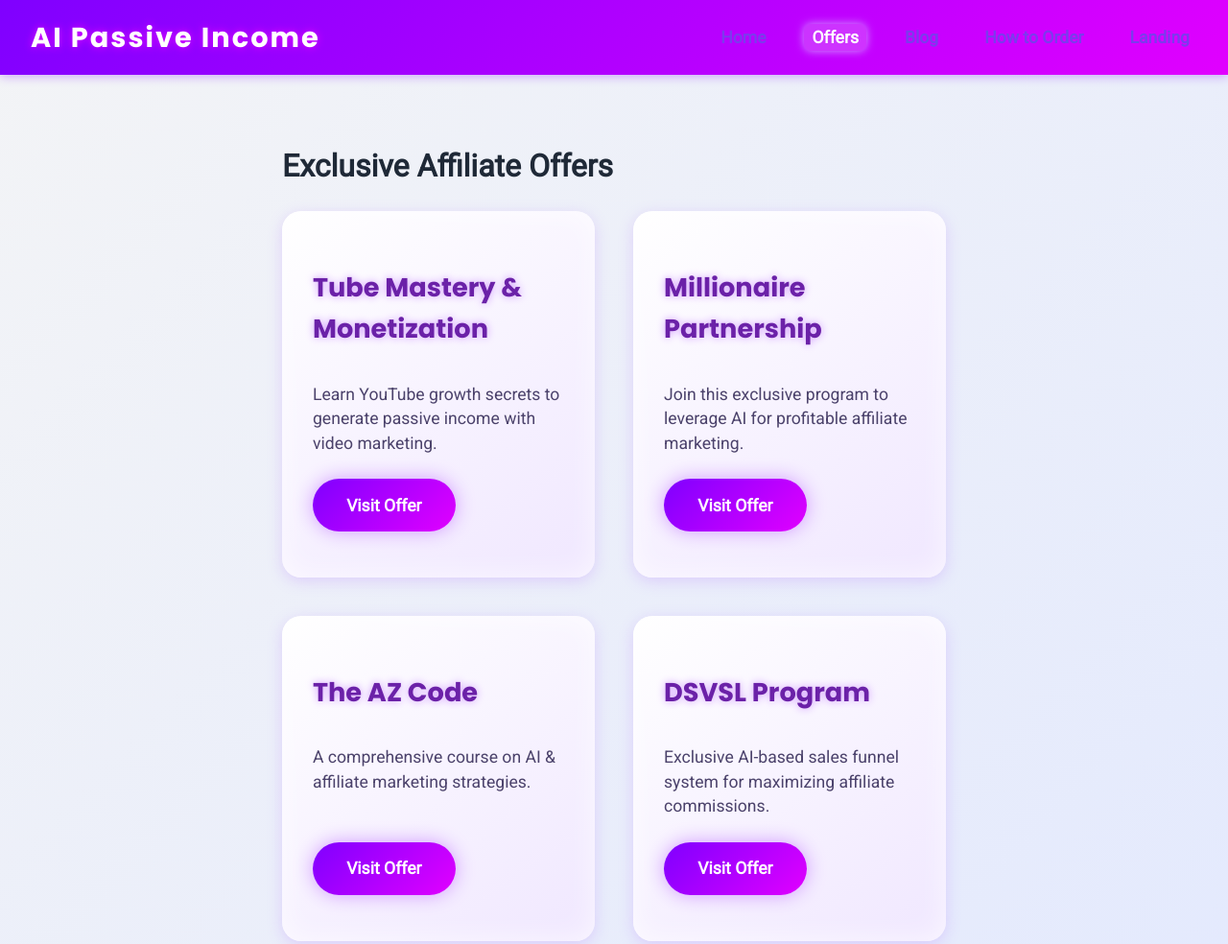
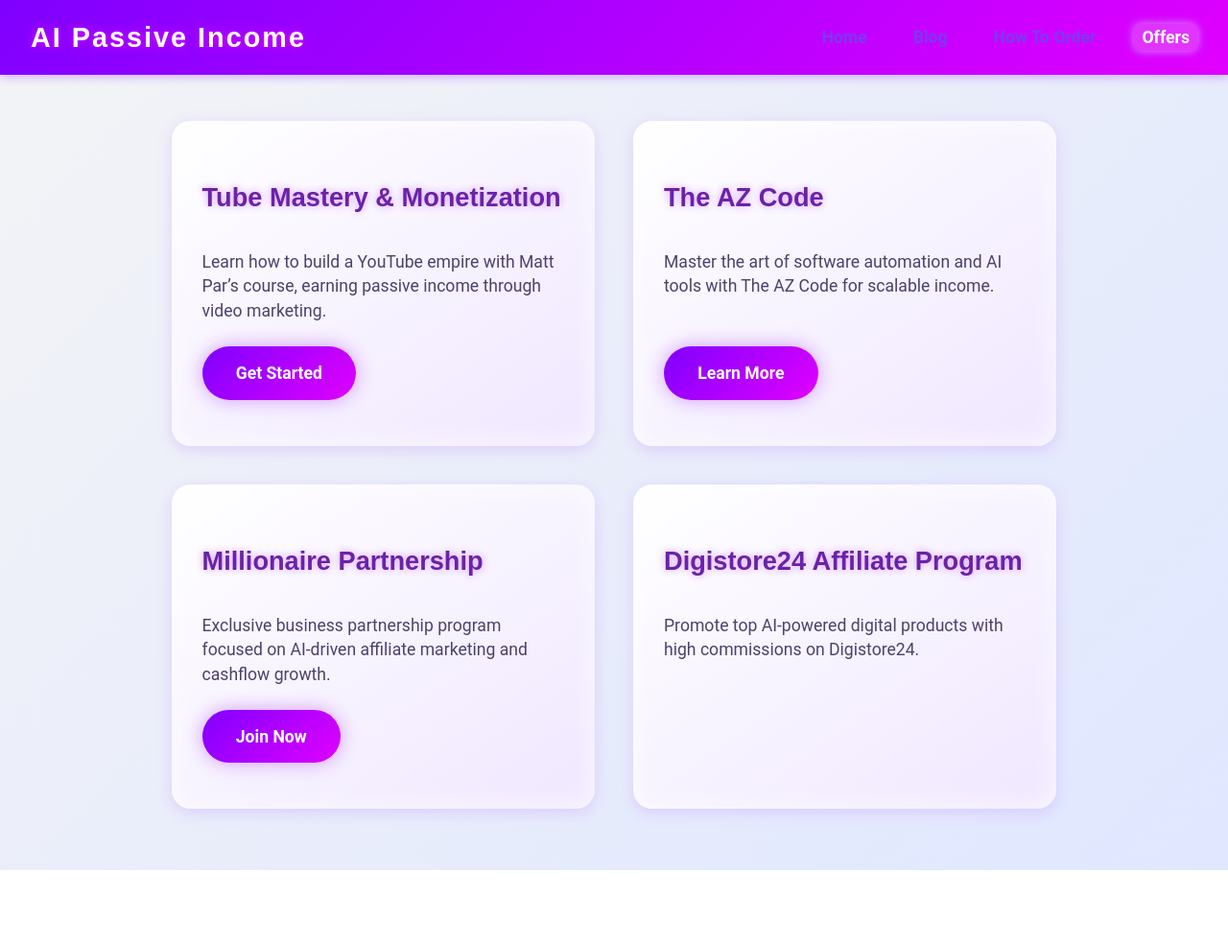
Before and after one commit to yxshh008/ai-cashflow-site, a plain HTML site: page offers.html in a window 1280 px wide. Shown: the top 984 px of the page at 96% size. After the commit the page ends 907 px from the top, so only its background shows below. Drawn offline with Linux system fonts and the light colour scheme.

Commit message:
Update offers.html

```diff
--- a/offers.html
+++ b/offers.html
@@ -4,58 +4,43 @@
   <meta charset="UTF-8" />
   <meta name="viewport" content="width=device-width, initial-scale=1" />
   <title>AI Passive Income - Offers</title>
-  <link href="https://fonts.googleapis.com/css2?family=Poppins:wght@700&family=Roboto&display=swap" rel="stylesheet" />
   <link rel="stylesheet" href="assets/style.css" />
+  <script async src="https://pagead2.googlesyndication.com/pagead/js/adsbygoogle.js?client=ca-pub-2373469554701279"
+     crossorigin="anonymous"></script>
 </head>
 <body>
-  <nav class="navbar" role="navigation" aria-label="Primary Navigation">
-    <div class="logo" tabindex="0">AI Passive Income</div>
+  <nav class="navbar">
+    <div class="logo">AI Passive Income</div>
     <ul class="nav-links">
       <li><a href="index.html">Home</a></li>
-      <li><a href="offers.html" class="active" aria-current="page">Offers</a></li>
       <li><a href="blog.html">Blog</a></li>
-      <li><a href="orders.html">How to Order</a></li>
-      <li><a href="landing.html">Landing</a></li>
+      <li><a href="orders.html">How To Order</a></li>
+      <li><a href="offers.html" class="active">Offers</a></li>
     </ul>
   </nav>
 
   <main>
-    <h1>Exclusive Affiliate Offers</h1>
-    <section class="offers-grid">
-      <article class="offer-card" tabindex="0">
-        <h2>Tube Mastery & Monetization</h2>
-        <p>Learn YouTube growth secrets to generate passive income with video marketing.</p>
-        <a href="https://mattpar.com/tube-mastery-ds#aff=SmartPassiveAI" target="_blank" rel="noopener noreferrer" class="btn-secondary">Visit Offer</a>
+    <section class="offers-grid" aria-label="Affiliate Offers">
+      <!-- Offer Cards -->
+      <article class="offer-card" tabindex="0" role="region" aria-labelledby="offer1-title">
+        <h2 id="offer1-title">Tube Mastery & Monetization</h2>
+        <p>Learn how to build a YouTube empire with Matt Par’s course, earning passive income through video marketing.</p>
+        <a href="https://mattpar.com/tube-mastery-ds#aff=SmartPassiveAI" class="btn-secondary" target="_blank" rel="noopener noreferrer">Get Started</a>
       </article>
 
-      <article class="offer-card" tabindex="0">
-        <h2>Millionaire Partnership</h2>
-        <p>Join this exclusive program to leverage AI for profitable affiliate marketing.</p>
-        <a href="https://checkout.millionairepartnership.com/redir/438236/SmartPassiveAI/" target="_blank" rel="noopener noreferrer" class="btn-secondary">Visit Offer</a>
+      <article class="offer-card" tabindex="0" role="region" aria-labelledby="offer2-title">
+        <h2 id="offer2-title">The AZ Code</h2>
+        <p>Master the art of software automation and AI tools with The AZ Code for scalable income.</p>
+        <a href="https://www.theazcode.com#aff=SmartPassiveAI" class="btn-secondary" target="_blank" rel="noopener noreferrer">Learn More</a>
       </article>
 
-      <article class="offer-card" tabindex="0">
-        <h2>The AZ Code</h2>
-        <p>A comprehensive course on AI & affiliate marketing strategies.</p>
-        <a href="https://www.theazcode.com#aff=SmartPassiveAI" target="_blank" rel="noopener noreferrer" class="btn-secondary">Visit Offer</a>
+      <article class="offer-card" tabindex="0" role="region" aria-labelledby="offer3-title">
+        <h2 id="offer3-title">Millionaire Partnership</h2>
+        <p>Exclusive business partnership program focused on AI-driven affiliate marketing and cashflow growth.</p>
+        <a href="https://checkout.millionairepartnership.com/redir/438236/SmartPassiveAI/" class="btn-secondary" target="_blank" rel="noopener noreferrer">Join Now</a>
       </article>
 
-      <article class="offer-card" tabindex="0">
-        <h2>DSVSL Program</h2>
-        <p>Exclusive AI-based sales funnel system for maximizing affiliate commissions.</p>
-        <a href="https://ingeniuswave.com/DSvsl/#aff=SmartPassiveAI" target="_blank" rel="noopener noreferrer" class="btn-secondary">Visit Offer</a>
-      </article>
-
-      <article class="offer-card" tabindex="0">
-        <h2>Digistore24 Exclusive</h2>
-        <p>Trusted affiliate platform offering high commission AI-powered products.</p>
-        <a href="https://www.digistore24.com/redir/449012/SmartPassiveAI/" target="_blank" rel="noopener noreferrer" class="btn-secondary">Visit Offer</a>
-      </article>
-    </section>
-  </main>
-
-  <footer>
-    <p>© 2025 AI Passive Income. All rights reserved.</p>
-  </footer>
-</body>
-</html>
+      <article class="offer-card" tabindex="0" role="region" aria-labelledby="offer4-title">
+        <h2 id="offer4-title">Digistore24 Affiliate Program</h2>
+        <p>Promote top AI-powered digital products with high commissions on Digistore24.</p>
+        <a href="https://www.digistore24.com/redir/449012/SmartPassive
```
